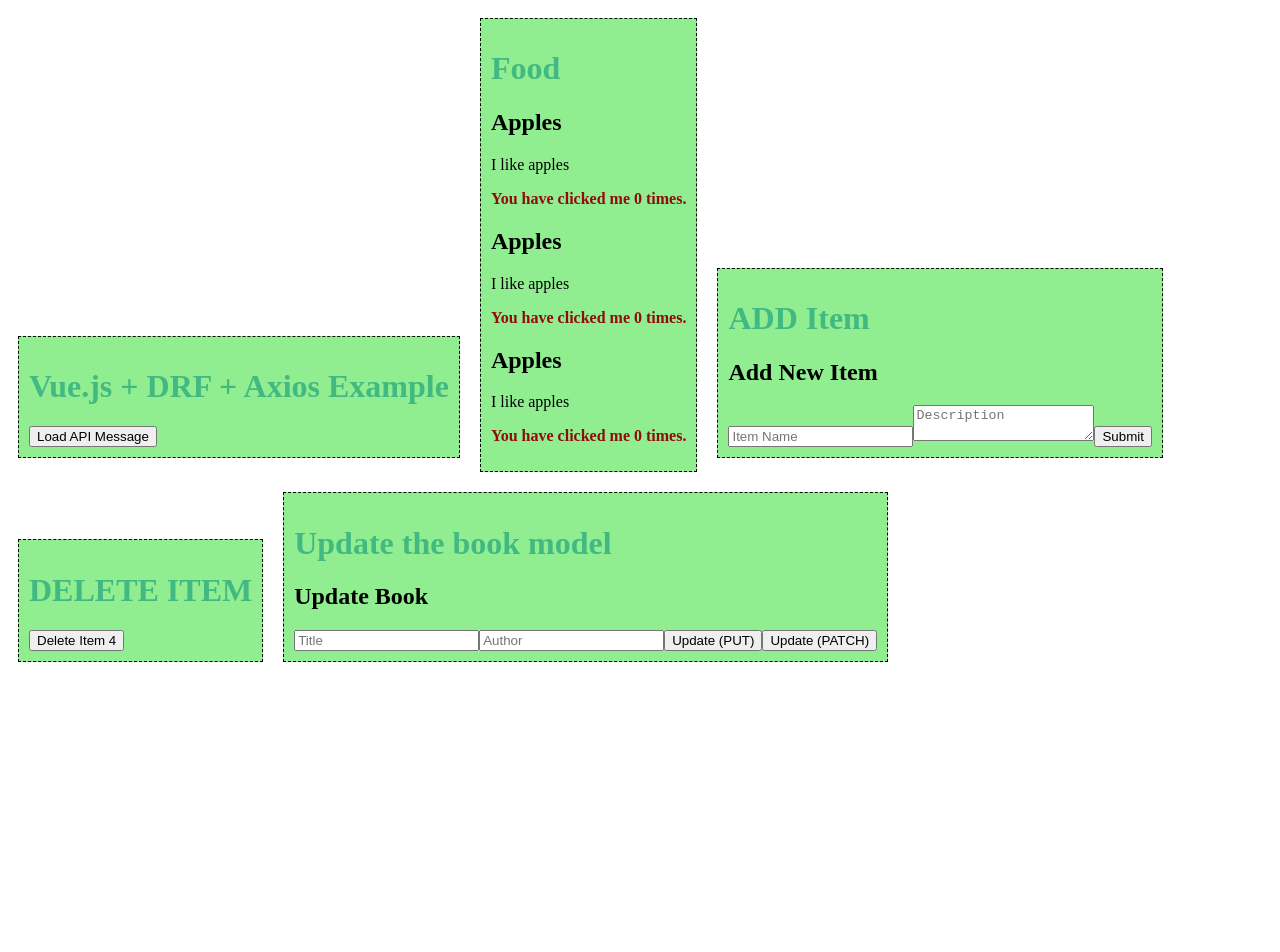
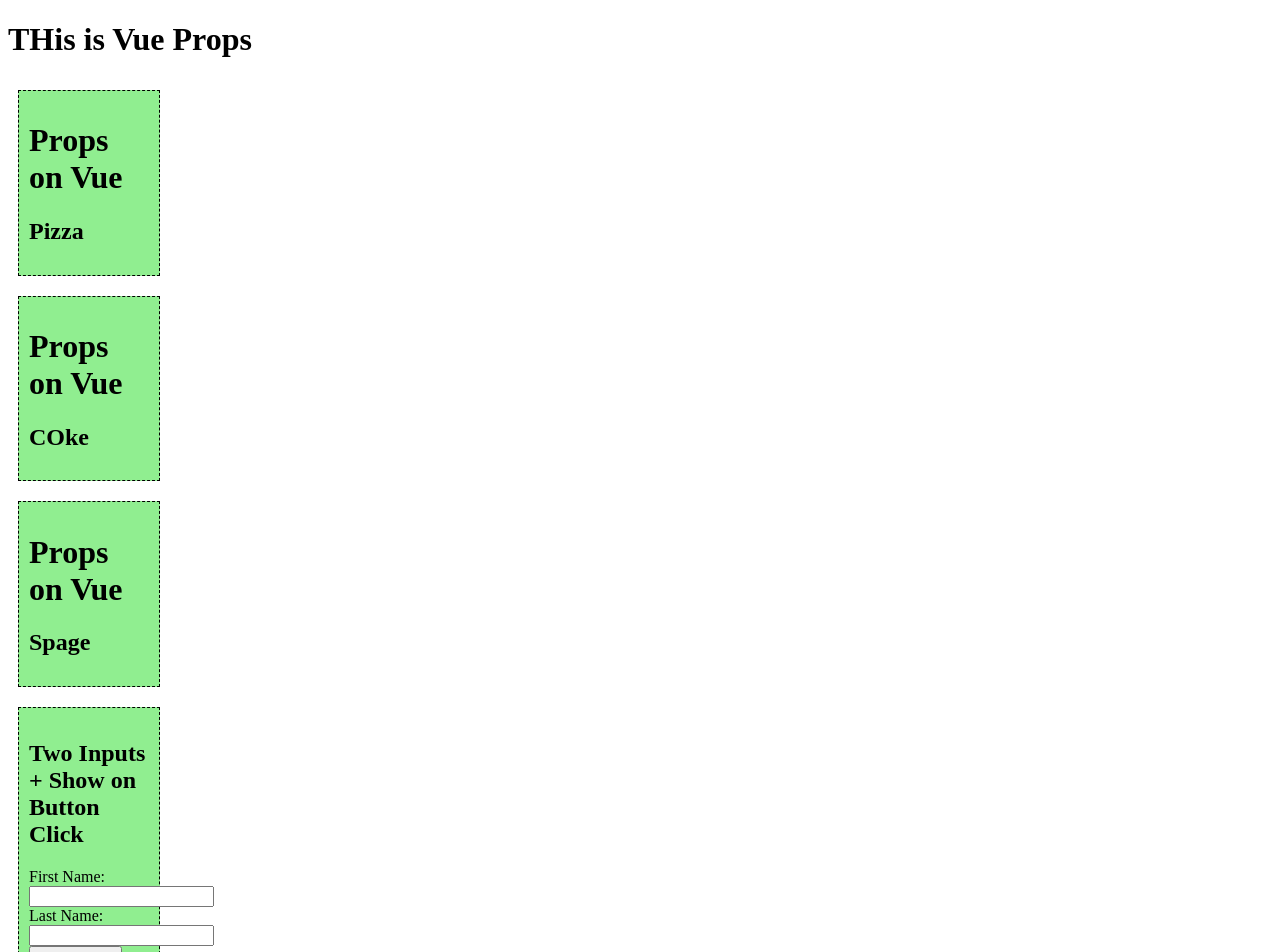
Before and after one commit to Carepred009/Django-REST-Framework-Practice, a Vue app in the folder frontend/myprojectvue/: page / in a window 1280 px wide. Shown: the top 952 px of the page. Before the commit the page ends 800 px from the top, so only its background shows below. Built offline with nearby package versions, Linux system fonts and the light colour scheme.

Commit message:
v-model example and Vue Props example

```diff
--- a/frontend/myprojectvue/src/App.vue
+++ b/frontend/myprojectvue/src/App.vue
@@ -1,86 +1,31 @@
-<template>
-  <div>
-    <h1>Vue.js + DRF + Axios Example</h1>
-
-    <button @click="getMessage">Load API Message</button>
-
-    <p v-if="apiMessage">
-      <strong>Response:</strong> {{ apiMessage }}
-    </p>
-
-  </div>
-
-<!--<food-ite/> is from main.js -->
-  <div>
-    <h1> Food</h1>
-    <food-item/>
-    <food-item/>
-    <food-item/>
-
-  </div>
-
-  <div>
-  <h1> ADD Item</h1>
-   <add-item/>
-
-  </div>
-
-  <div>
-  <h1>DELETE ITEM</h1>
-    <delete-item/>
-  </div>
 
 
 
-<!-- for PATCH-PUT DRF-Vue-axios -->
-  <div>
-  <h1> Update the book model</h1>
-    <update-book/>
-  </div>
+<template>
+  <h1>THis is  Vue Props  </h1>
+  <food-name foodName="Pizza"/> <br>
+  <food-name foodName="COke"/> <br>
+  <food-name foodName="Spage"/> <br>
 
 
+   <div>
+    <h1> </h1>
+      <input-fields />
+  </div>
 </template>
 
+
+
 <script>
-import axios from 'axios'
-
-export default {
-  name: 'App',
-  data() {
-    return {
-      apiMessage: null
-    }
-  },
-  methods: {
-    async getMessage() {
-      try {
-        const response = await axios.get('http://127.0.0.1:8000/api/message/')
-        this.apiMessage = response.data.message
-      } catch (error) {
-        console.error(error)
-      }
-    }
-  }
-}
 </script>
 
 <style>
-
-#app > div {
+  #app > div {
     border: dashed black 1px;
     display: inline-block;
+    width: 120px;
     margin: 10px;
     padding: 10px;
     background-color: lightgreen;
-
-}
-
-#app > div:hover {
-  cursor: pointer;
-}
-
-
-h1 {
-  color: #42b983;
-}
+  }
 </style>
--- /dev/null
+++ b/frontend/myprojectvue/src/components/Foods.vue
@@ -0,0 +1,16 @@
+<template>
+  <div>
+    <h1> Props on Vue</h1>
+    <h2>{{foodName}} </h2>
+
+  </div>
+
+
+
+</template>
+
+<script>
+export default {
+  props: ['foodName']
+}
+</script>
--- /dev/null
+++ b/frontend/myprojectvue/src/components/InputFields.vue
@@ -0,0 +1,35 @@
+<template>
+  <div>
+    <h2>Two Inputs + Show on Button Click</h2>
+
+    <label>First Name:</label>
+    <input v-model="firstName" type="text" />
+
+    <label>Last Name:</label>
+    <input v-model="lastName" type="text" />
+
+    <button @click="showText">Show Output</button>
+
+    <h3 v-if="output">Result:</h3>
+    <p>{{ output }}</p>
+  </div>
+</template>
+
+<script>
+export default {
+
+  data() {
+    return {
+      firstName: "",
+      lastName: "",
+      output: ""
+    };
+  },
+
+  methods: {
+    showText() {
+      this.output = `Hello ${this.firstName} ${this.lastName}!`;
+    }
+  }
+};
+</script>
```
Also changed, not shown: frontend/myprojectvue/src/main.js (+23 -8 lines).
